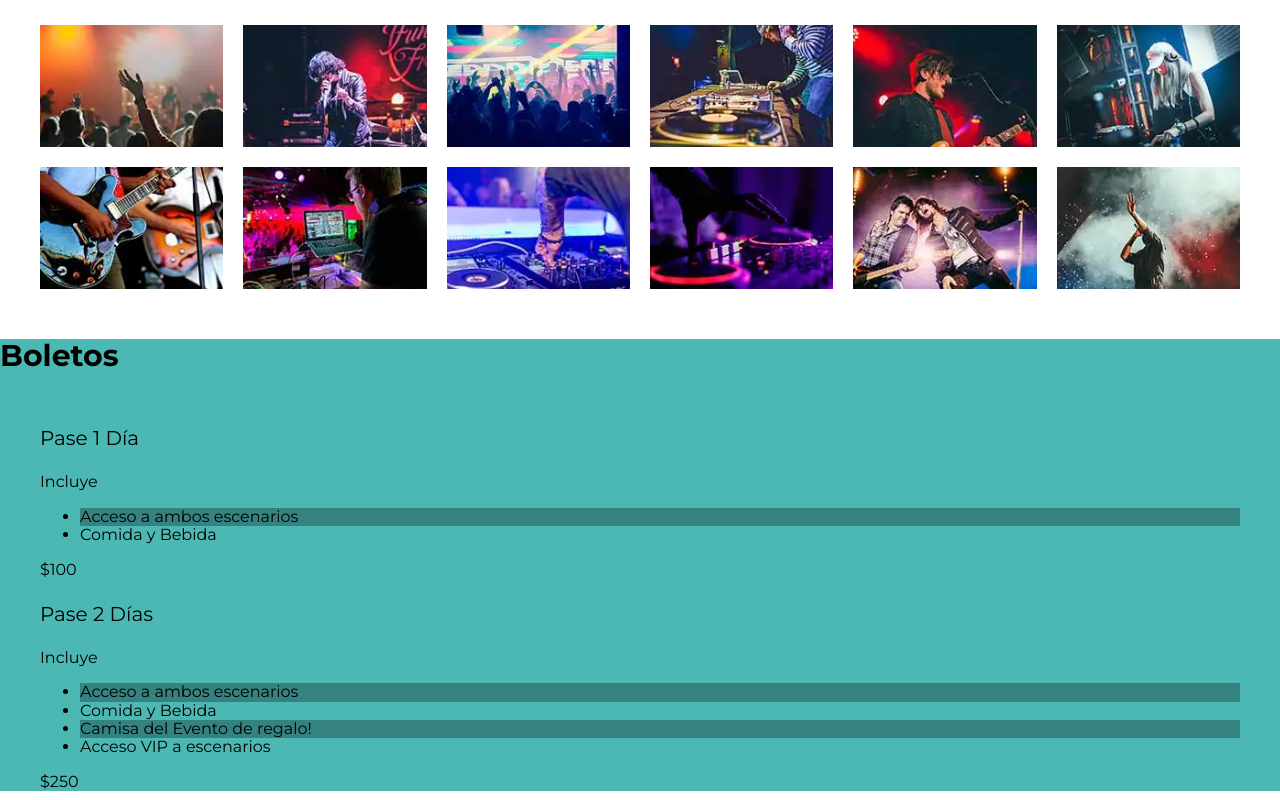
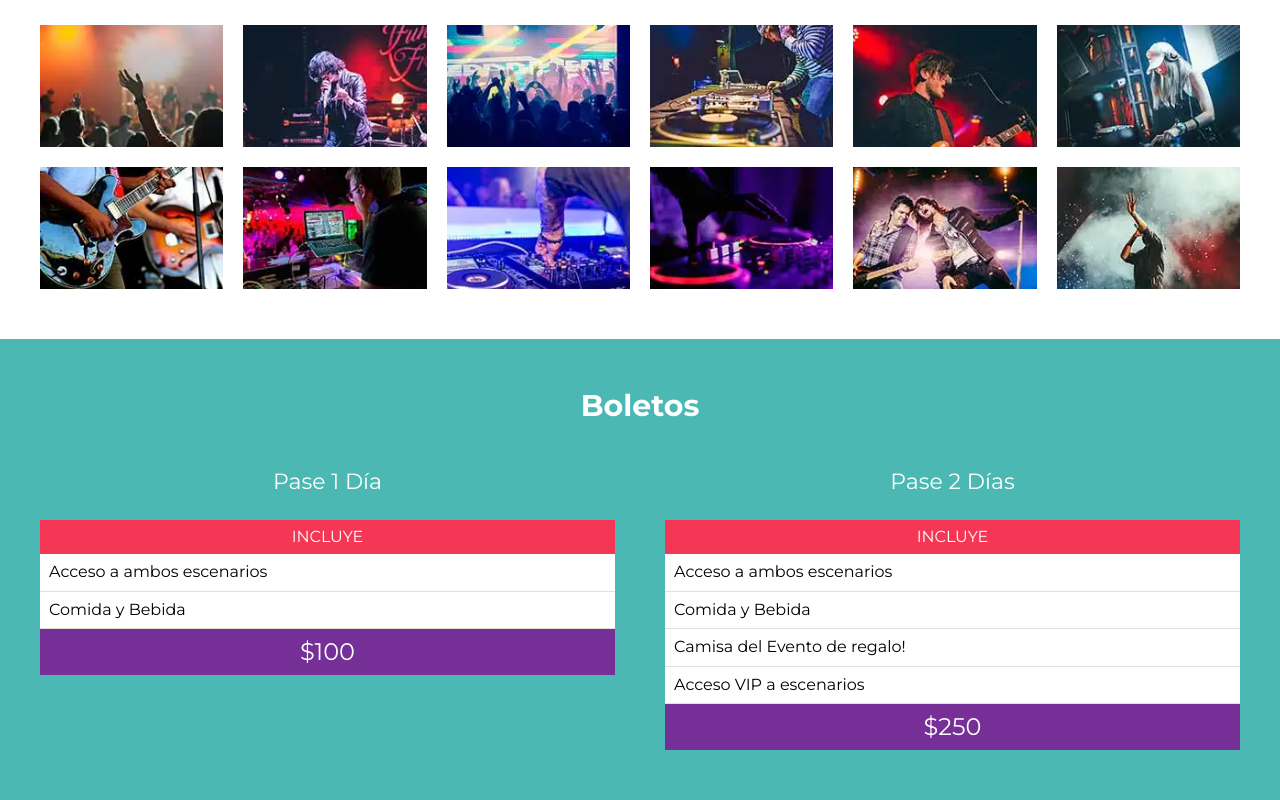
Before and after one commit to fedevargas110/Festival-Gulp-Sass, a website: page index.html in a window 1280 px wide. Shown: the part 2914-3714 px from the top of the page. Drawn offline with Linux system fonts and the light colour scheme.

Commit message:
Terminada section Boletos

```diff
--- a/index.html
+++ b/index.html
@@ -178,21 +178,27 @@
 
         <div class="contenedor contenedor-boletos">
             <div class="basico pase">
-                <p>Pase 1 Día</p>
+                <p class="nombre-pase">Pase 1 Día</p>
 
-                <header class="pase-header">Incluye</header>
+                <header class="pase-header">
+                    <p>Incluye</p>
+                </header>
                 <div class="pase-body">
                     <ul>
                         <li>Acceso a ambos escenarios</li>
                         <li>Comida y Bebida</li>
                     </ul>
                 </div>
-                <footer class="pase-footer">$100</footer>
+                <footer class="pase-footer">
+                    <p>$100</p>
+                </footer>
             </div>
             <div class="premium pase">
-                <p>Pase 2 Días</p>
+                <p class="nombre-pase">Pase 2 Días</p>
 
-                <header class="pase-header">Incluye</header>
+                <header class="pase-header">
+                    <p>Incluye</p>
+                </header>
                 <div class="pase-body">
                     <ul>
                         <li>Acceso a ambos escenarios</li>
@@ -201,7 +207,9 @@
                         <li>Acceso VIP a escenarios</li>
                     </ul>
                 </div>
-                <footer class="pase-footer">$250</footer>
+                <footer class="pase-footer">
+                    <p>$250</p>
+                </footer>
             </div>
         </div>
     </section>
--- /dev/null
+++ b/src/scss/layout/_boletos.scss
@@ -0,0 +1,64 @@
+@use 'base/variables' as v;
+@use 'base/mixins' as m;
+
+.boletos{
+    padding: 5rem 0; //5rem arriba y abajo y 0 a los costados
+    h3{
+        text-align: center;
+        color: v.$blanco;
+        margin-bottom: 2rem;
+    }
+
+    .contenedor-boletos{
+
+        @include m.tablet {
+            @include m.grid(2, 5rem)
+        }
+    }
+}
+
+.pase{
+    color: black;
+
+    .nombre-pase{
+        text-align: center;
+        font-size: 2.2rem;
+        color: v.$blanco;
+    }
+
+    &-header,
+    &-footer{
+        padding: .5rem;
+        p{
+            text-align: center;
+            color: v.$blanco;
+            margin: 0;
+        }
+    }
+
+    &-header{
+        background-color: v.$rosa;
+        p{
+            text-transform: uppercase;
+            font-size: 1.6rem;
+        }
+    }
+    &-body{
+        background-color: v.$blanco;
+        ul{
+            @include m.resetear-lista;
+            li,
+            :nth-child(odd){
+                background-color: v.$blanco;
+                padding: .9rem;
+                border-bottom: 1px solid #e1e1e1;
+            }
+        }
+    }
+    &-footer{
+        background-color: v.$morado;
+        p{
+            font-size: 2.4rem;
+        }
+    }
+}
--- a/src/scss/layout/_index.scss
+++ b/src/scss/layout/_index.scss
@@ -3,3 +3,4 @@
 @forward 'festival';
 @forward 'lineup';
 @forward 'galeria';
+@forward 'boletos';
```
Also changed, not shown: build/css/app.css.
